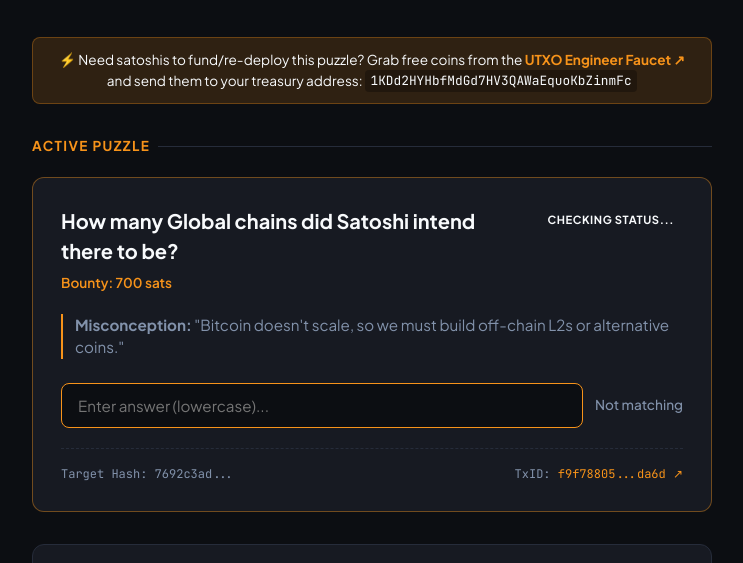
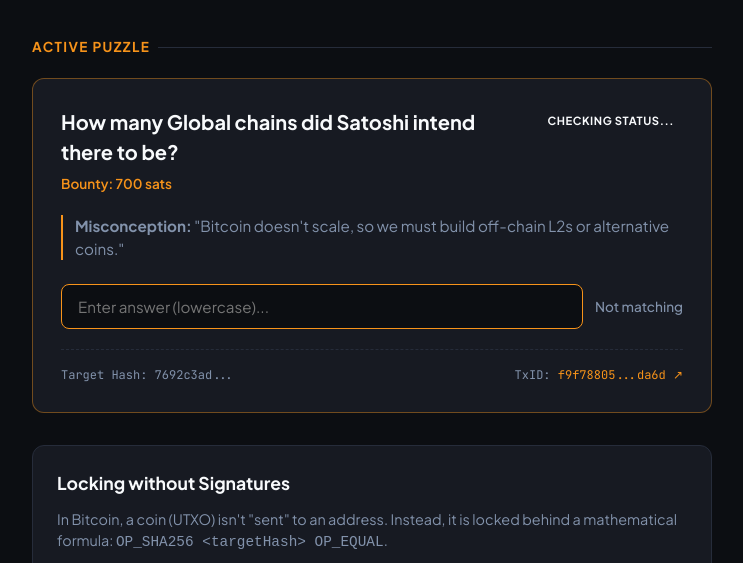
Before and after one commit to cammyjee/bitcoin-quiz, a website: page index.html in a window 1280 px wide. Shown: the part 219-782 px from the top of the page, without its empty margins (268-1011 px from the left). Drawn offline with Linux system fonts and the light colour scheme.

Commit message:
Remove faucet banner and set payout address field to blank by default

```diff
--- a/index.html
+++ b/index.html
@@ -391,10 +391,6 @@
       </p>
     </header>
 
-    <div class="faucet-banner">
-      ⚡ Need satoshis to fund/re-deploy this puzzle? Grab free coins from the <a href="https://utxoengineer.com/faucet/" target="_blank">UTXO Engineer Faucet ↗</a> and send them to your treasury address: <code>1KDd2HYHbfMdGd7HV3QAWaEquoKbZinmFc</code>
-    </div>
-
     <h2 class="section-title">Active Puzzle</h2>
 
     <div class="puzzle-card active-lock" id="card-1">
@@ -418,7 +414,7 @@
       <!-- Solved & claim workspace -->
       <div id="solved-area-1" style="display: none;">
         <div class="input-row" style="margin-top: 1rem; margin-bottom: 0.75rem;">
-          <input type="text" id="payout-addr-1" placeholder="Enter your Bitcoin SV payout address (e.g. 1KDd2...)" value="1KDd2HYHbfMdGd7HV3QAWaEquoKbZinmFc">
+          <input type="text" id="payout-addr-1" placeholder="Enter your Bitcoin SV payout address (e.g. 1KDd2...)">
           <button class="claim-btn" id="claim-btn-1" onclick="claimInBrowser()">Claim Satoshis</button>
         </div>
 
```
